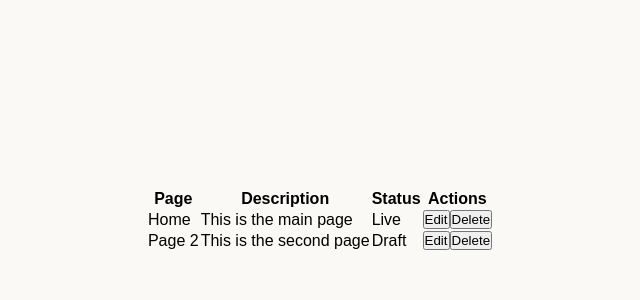
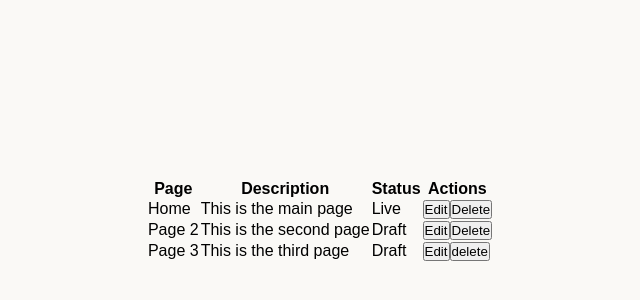
Before and after one commit to Ayodhya-98/React_crud, a React (Create React App) app: page / in a window 1280 px wide. Shown: the part 180-480 px from the top of the page, without its empty margins (320-960 px from the left). Built offline with nearby package versions, Linux system fonts and the light colour scheme.

Commit message:
start  react project

```diff
--- a/src/components/Table.jsx
+++ b/src/components/Table.jsx
@@ -23,9 +23,10 @@ export const Table=()=>{
                         <span className="label label-live">Live</span>
                     </td>
                     <td>
+                    <span className="actions">
                     <button>Edit</button>
                     <button>Delete</button>
-
+                        </span>
                     </td>
                 </tr>
 
@@ -36,8 +37,25 @@ export const Table=()=>{
                         <span className="label label-draft">Draft</span>
                     </td>
                     <td>
+                    <span className="actions">
                     <button>Edit</button>
                     <button>Delete</button>
+                    </span>
+
+                    </td>
+                </tr>
+
+                <tr>
+                    <td>Page 3</td>
+                    <td>This is the third page</td>
+                    <td>
+                        <span className="label label-draft">Draft</span>
+                    </td>
+                    <td>
+                    <span className="actions">
+                    <button>Edit</button>
+                    <button>delete</button>
+                    </span>
 
                     </td>
                 </tr>
```
